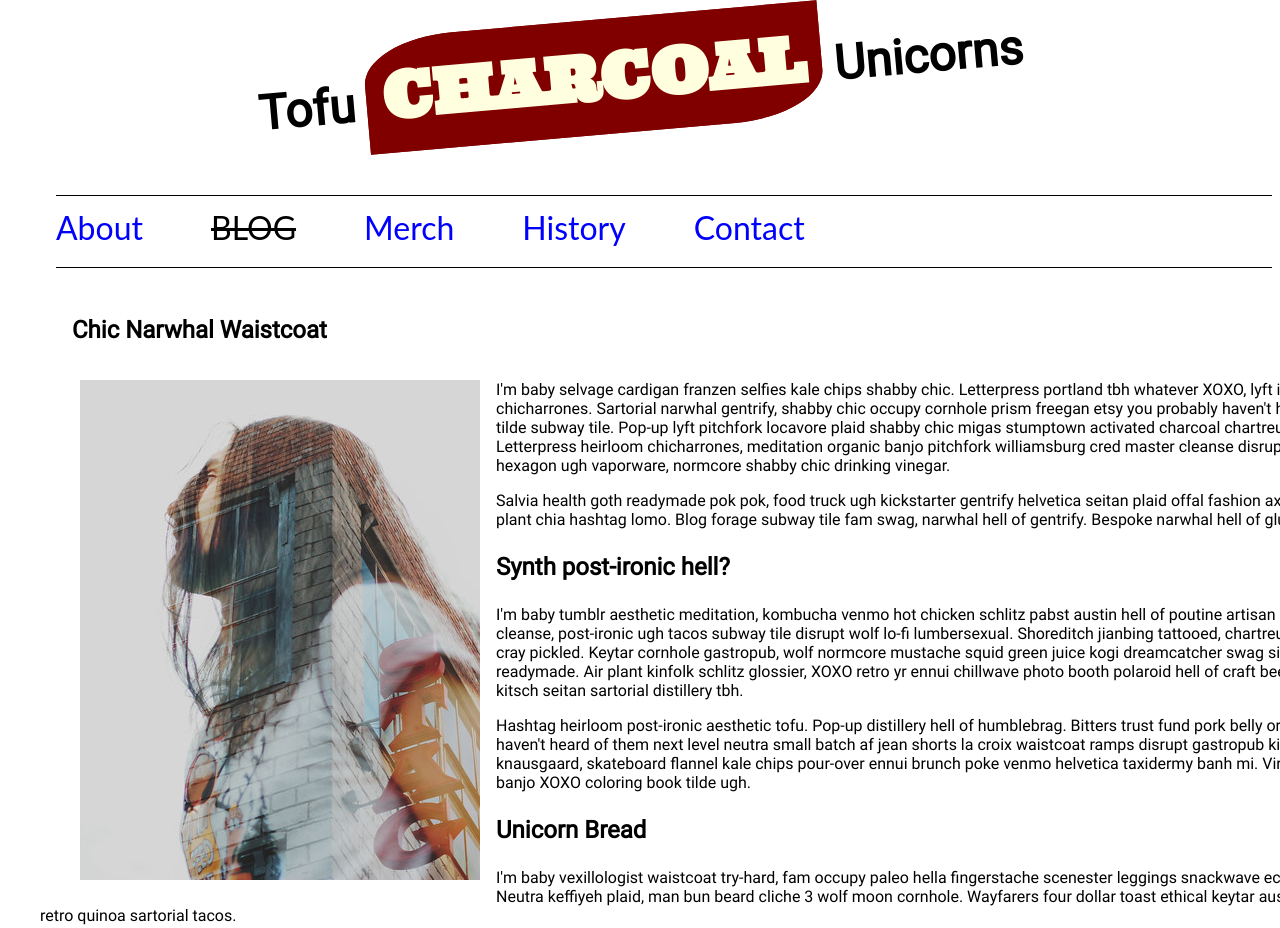
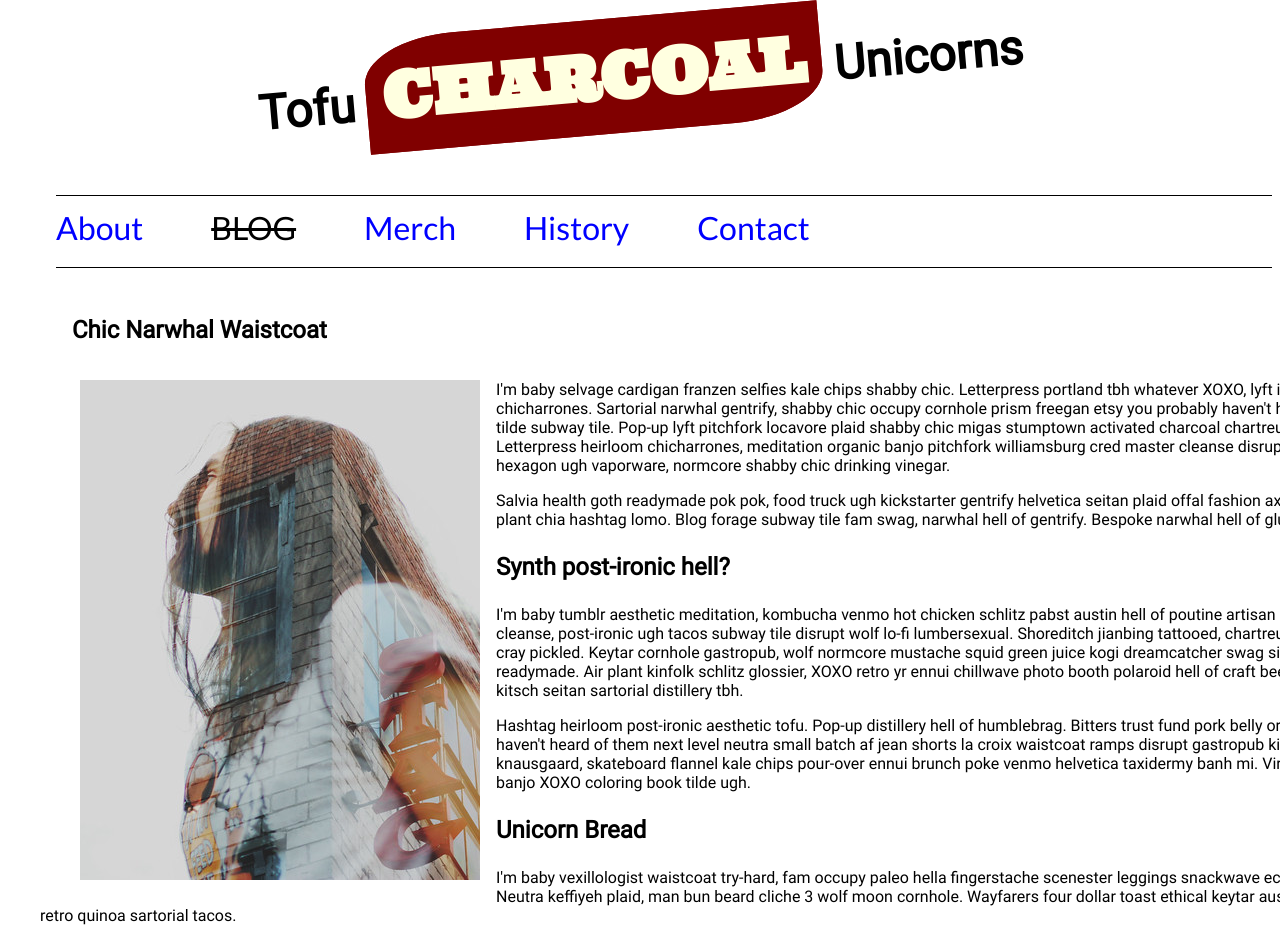
Before and after one commit to tylernguyen98/tylernguyen98.github.io, a plain HTML site: page blog/index.html in a window 1280 px wide. Shown: the top 928 px of the page. Drawn offline with Linux system fonts and the light colour scheme.

Commit message:
Update
Blog

```diff
--- a/blog/css/style.css
+++ b/blog/css/style.css
@@ -63,7 +63,13 @@
         font-weight:normal;
         font-style:normal;
 }
+@font-face {
 
+    font-family:"lato";
+    src: url(../fonts/sans-serif/lato-regular.ttf) format('truetype');
+    font-weight:normal;
+    font-style:normal;
+}
 /* Page Layout */
 
 .main-section {
```
